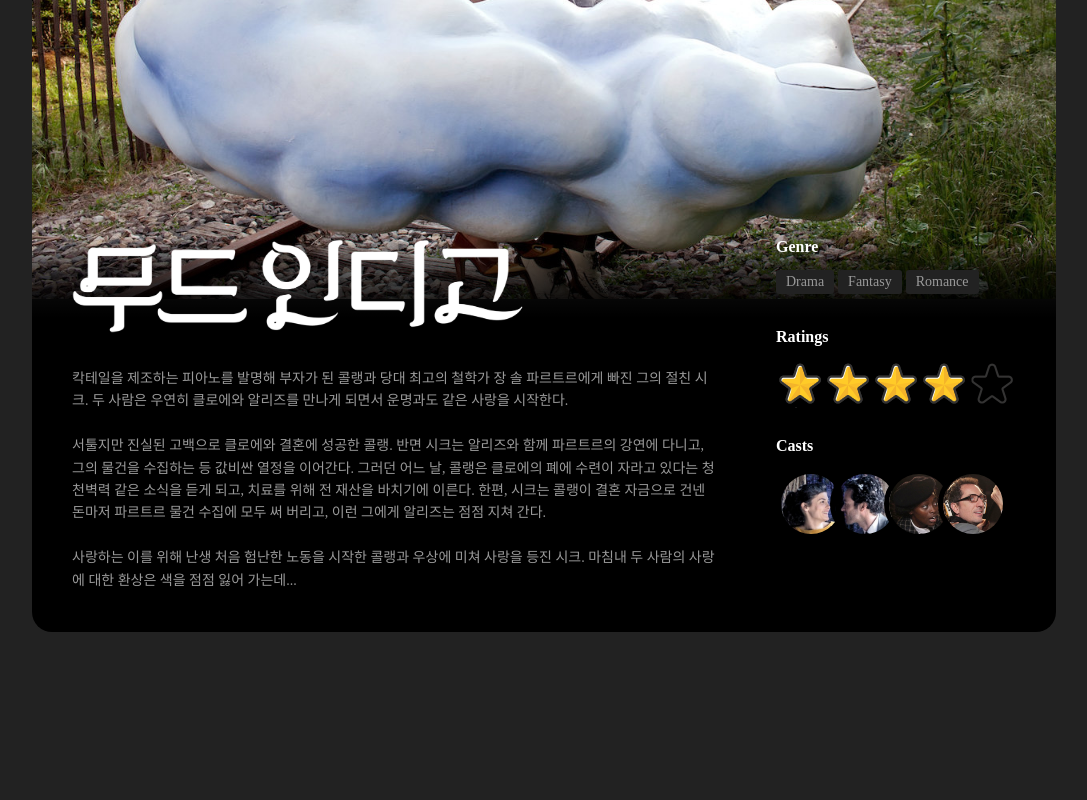
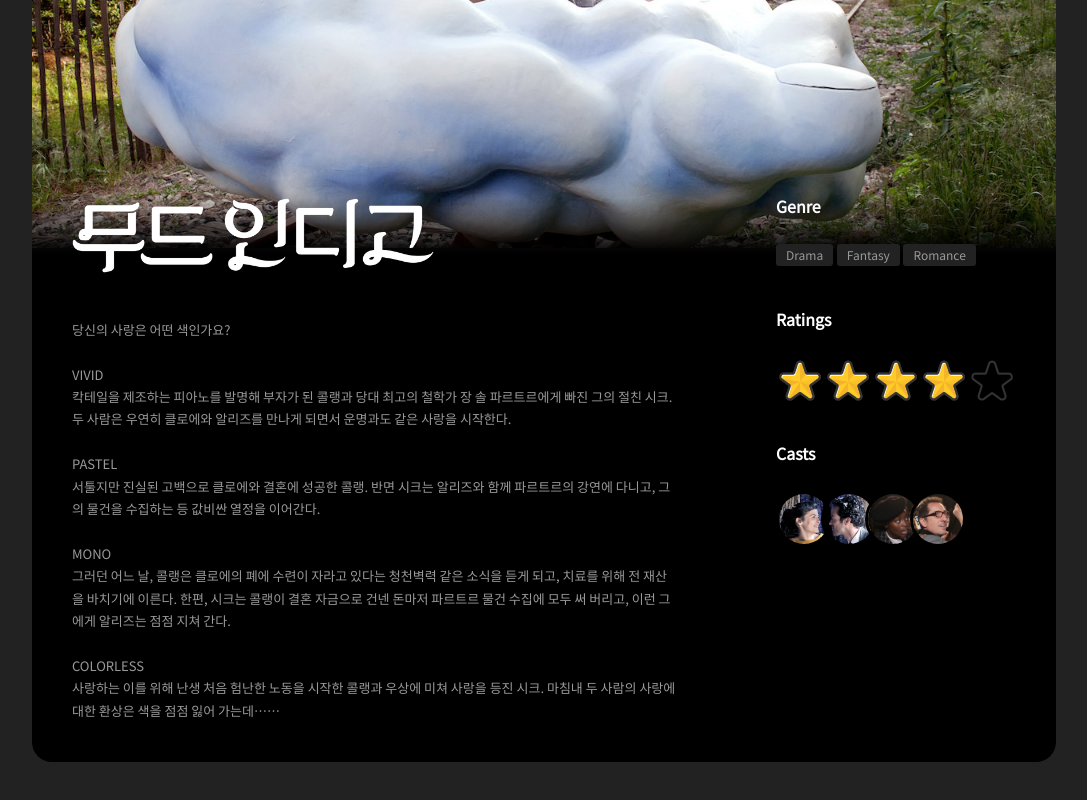
Before and after one commit to plutoin/mini-projects, a plain HTML site: page movie-info/index.html in a window 1280 px wide. Shown: the part 364-1164 px from the top of the page, without its empty margins (96-1183 px from the left). Before the commit the page ends 1096 px from the top, so only its background shows below. Drawn offline with nearby package versions, Linux system fonts and the light colour scheme.

Commit message:
modify code

```diff
--- a/movie-info/index.html
+++ b/movie-info/index.html
@@ -12,12 +12,11 @@
 <body>
   <div class="wrapper">
     <header class="header">
-      <!-- <img src="./images/cover.jpg" alt=""> -->
     </header>
     <section class="content">
       <div class="info">
-        <h1 class="ir">월 E</h1>
-        <p>
+        <h1 class="ir">무드 인디고</h1>
+        <!-- <p class="txt-info">
           칵테일을 제조하는 피아노를 발명해 부자가 된 콜랭과 당대 최고의 철학가 장 솔 파르트르에게 빠진 그의 절친 시크. 두 사람은 우연히 클로에와 알리즈를 만나게 되면서 운명과도 같은 사랑을 시작한다.
           <br><br>
           서툴지만 진실된 고백으로 클로에와 결혼에 성공한 콜랭. 반면 시크는 알리즈와 함께 파르트르의 강연에 다니고, 그의 물건을 수집하는 등 값비싼 열정을 이어간다. 그러던 어느 날, 콜랭은 클로에의 폐에
@@ -25,6 +24,22 @@
           알리즈는 점점 지쳐 간다.
           <br><br>
           사랑하는 이를 위해 난생 처음 험난한 노동을 시작한 콜랭과 우상에 미쳐 사랑을 등진 시크. 마침내 두 사람의 사랑에 대한 환상은 색을 점점 잃어 가는데...
+        </p> -->
+        <p class="txt-info">
+          당신의 사랑은 어떤 색인가요?
+          <br><br>
+          VIVID<br>
+          칵테일을 제조하는 피아노를 발명해 부자가 된 콜랭과 당대 최고의 철학가 장 솔 파르트르에게 빠진 그의 절친 시크. 두 사람은 우연히 클로에와 알리즈를 만나게 되면서 운명과도 같은 사랑을 시작한다.
+          <br><br>
+          PASTEL<br>
+          서툴지만 진실된 고백으로 클로에와 결혼에 성공한 콜랭. 반면 시크는 알리즈와 함께 파르트르의 강연에 다니고, 그의 물건을 수집하는 등 값비싼 열정을 이어간다.
+          <br><br>
+          MONO<br>
+          그러던 어느 날, 콜랭은 클로에의 폐에 수련이 자라고 있다는 청천벽력 같은 소식을 듣게 되고, 치료를 위해 전 재산을 바치기에 이른다. 한편, 시크는 콜랭이 결혼 자금으로 건넨 돈마저 파르트르 물건
+          수집에 모두 써 버리고, 이런 그에게 알리즈는 점점 지쳐 간다.
+          <br><br>
+          COLORLESS<br>
+          사랑하는 이를 위해 난생 처음 험난한 노동을 시작한 콜랭과 우상에 미쳐 사랑을 등진 시크. 마침내 두 사람의 사랑에 대한 환상은 색을 점점 잃어 가는데……
         </p>
       </div>
 
@@ -32,9 +47,9 @@
         <section class="cont cont-genre">
           <h3 class="Genre">Genre</h3>
           <ul>
-            <li>Drama</li>
-            <li>Fantasy</li>
-            <li>Romance</li>
+            <li class="txt-genre">Drama</li>
+            <li class="txt-genre">Fantasy</li>
+            <li class="txt-genre">Romance</li>
           </ul>
         </section>
         <section class="cont cont-ratings">
@@ -45,16 +60,16 @@
           <h3 class="Casts">Casts</h3>
           <ul>
             <li>
-              <img src="./images/ch1.jpeg" alt="wall-e">
+              <img src="./images/ch1.jpeg" alt="클로에">
             </li>
             <li>
-              <img src="./images/ch2.jpeg" alt="eve">
+              <img src="./images/ch2.jpeg" alt="콜랭">
             </li>
             <li>
-              <img src="./images/ch3.jpeg" alt="wall-e">
+              <img src="./images/ch3.jpeg" alt="알리즈">
             </li>
             <li>
-              <img src="./images/ch4.jpeg" alt="eve">
+              <img src="./images/ch4.jpeg" alt="시크">
             </li>
           </ul>
         </section>
--- a/movie-info/style.css
+++ b/movie-info/style.css
@@ -1,8 +1,14 @@
+@import url('https://fonts.googleapis.com/css2?family=Noto+Sans+KR&display=swap');
+
+/* SETTINGS */
 body {
+  font-family: 'Noto Sans KR', sans-serif;
+  font-family: 'Noto Sans KR', sans-serif;
   background-color: #222;
   color: #999;
 }
 
+/* IR */
 .ir {
   display: block;
   overflow: hidden;
@@ -11,6 +17,7 @@ body {
   text-indent: -9999px;
 }
 
+/* LAYOUT */
 .wrapper {
   display: block;
   margin: 100px auto 100px;
@@ -19,7 +26,7 @@ body {
 
 .header {
   width: 100%;
-  padding-top: 55%;
+  padding-top: 50%;
   background-image: url(./images/cover.jpeg);
   background-size: cover;
   background-repeat: no-repeat;
@@ -29,45 +36,45 @@ body {
 .content {
   position: relative;
   display: flex;
-  margin-top: -60px;
-  gap: 60px;
+  gap: 100px;
+  margin-top: -50px;
   padding: 0 40px 40px;
   border-radius: 20px;
-  background: linear-gradient(0deg, black 80%, rgba(0,0,0,0.5) 93%, rgba(0,0,0,0) 100%);
+  background: linear-gradient(0deg, black 90%, rgba(0,0,0,0.5) 95%, rgba(0,0,0,0) 100%);
 }
 
 .content h1::after {
   content: '';
   display: block;
-  width: 70%;
+  width: 60%;
   padding-top: 20%;
   background-image: url(./images/title.png);
   background-size: contain;
   background-repeat: no-repeat;
 }
 
-.content p {
-  font-size: 14px;
+.content .txt-info {
+  font-size: 13px;
   line-height: 1.4rem;
 }
 
 .cont h3 {
-  margin-bottom: 15px;
+  margin-bottom: 30px;
   color: white;
   font-weight: 700;
 }
 
-.cont-genre li {
+.cont-genre .txt-genre {
   display: inline-block;
   margin-bottom: 5px;
   background: #222;
   padding: 5px 10px;
   border-radius: 3px;
-  font-size: 14px;
+  font-size: 12px;
 }
 
 .cont-ratings {
-  margin: 30px 0;
+  margin: 40px 0;
 }
 
 .ratings {
@@ -84,34 +91,20 @@ body {
 
 .ratings,
 .ratings::before {
+  height: 48px;
   background-image: url(./images/star.png);
-  height: 48px;
   background-size: 240px 96px;
 }
 
-.ratings_10::before {
-  width: 20%;
-}
-
-.ratings_20::before {
-  width: 40%;
-}
-
-.ratings_30::before {
-  width: 60%;
-}
-
-.ratings_40::before {
-  width: 80%;
-}
-
-.ratings_50::before {
-  width: 100%;
-}
+.ratings_10::before { width: 20%; }
+.ratings_20::before { width: 40%; }
+.ratings_30::before { width: 60%; }
+.ratings_40::before { width: 80%; }
+.ratings_50::before { width: 100%; }
 
 .cont-casts li {
   display: inline-block;
-  margin-left: -20px;
+  margin-left: -15px;
 }
 
 .cont-casts li:first-child {
@@ -119,8 +112,8 @@ body {
 }
 
 .cont-casts img {
-  width: 60px;
-  border: 5px solid black;
+  width: 50px;
+  border: 3px solid black;
   border-radius: 50%;
 }
 
```
Also changed, not shown: movie-info/preview-extended.png (deleted), movie-info/preview.png (deleted), 2 other files.
